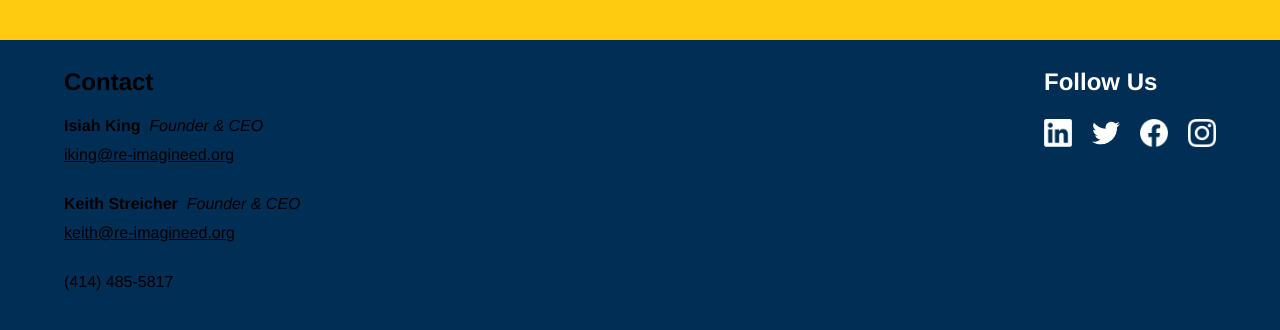
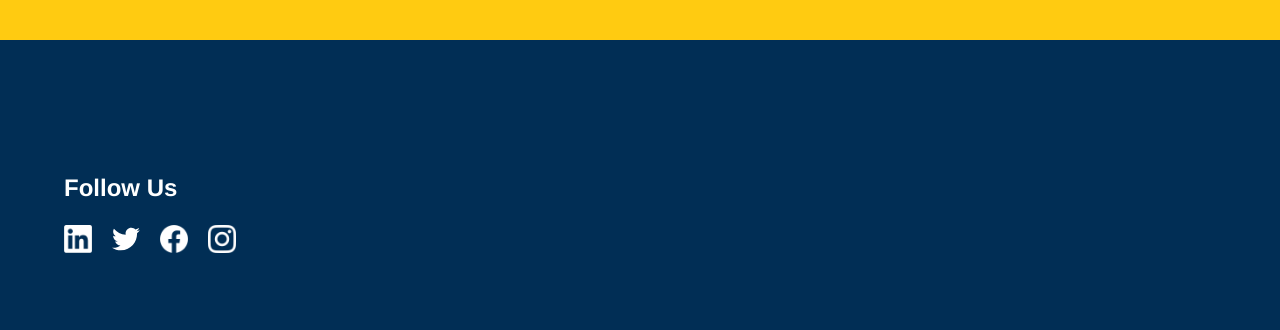
Before and after one commit to re-imagineed/re-imagineed-website, a Next.js app: page / in a window 1280 px wide. Shown: the part 9392-9722 px from the top of the page. Built offline with nearby package versions, Linux system fonts and the light colour scheme.

Commit message:
Remove contact from Footer

```diff
--- a/components/Footer.jsx
+++ b/components/Footer.jsx
@@ -21,6 +21,7 @@ const StyledContentWrapper = styled.div`
     display: flex;
     flex-direction: column;
     align-items: flex-start;
+    align-items: center;
     justify-content: space-between;
     width: 90%;
     max-width: 1400px;
@@ -54,7 +55,7 @@ function Footer(props) {
     return (
         <StyledFooter>
            <StyledContentWrapper>
-                <Contact/>
+
                 {props.isHomePage ? null :
                     <StyledSubscriptionWrapper>
                         <h2>Subscribe</h2>
```
